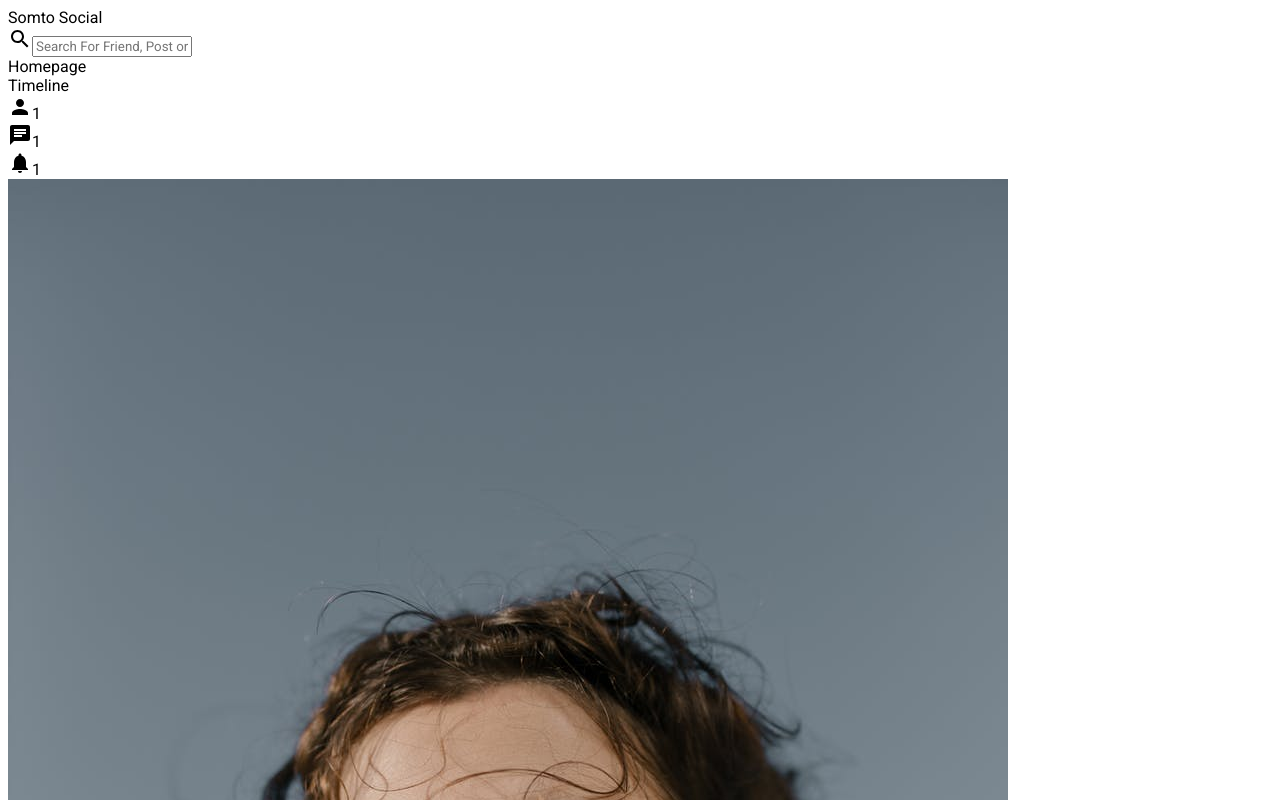
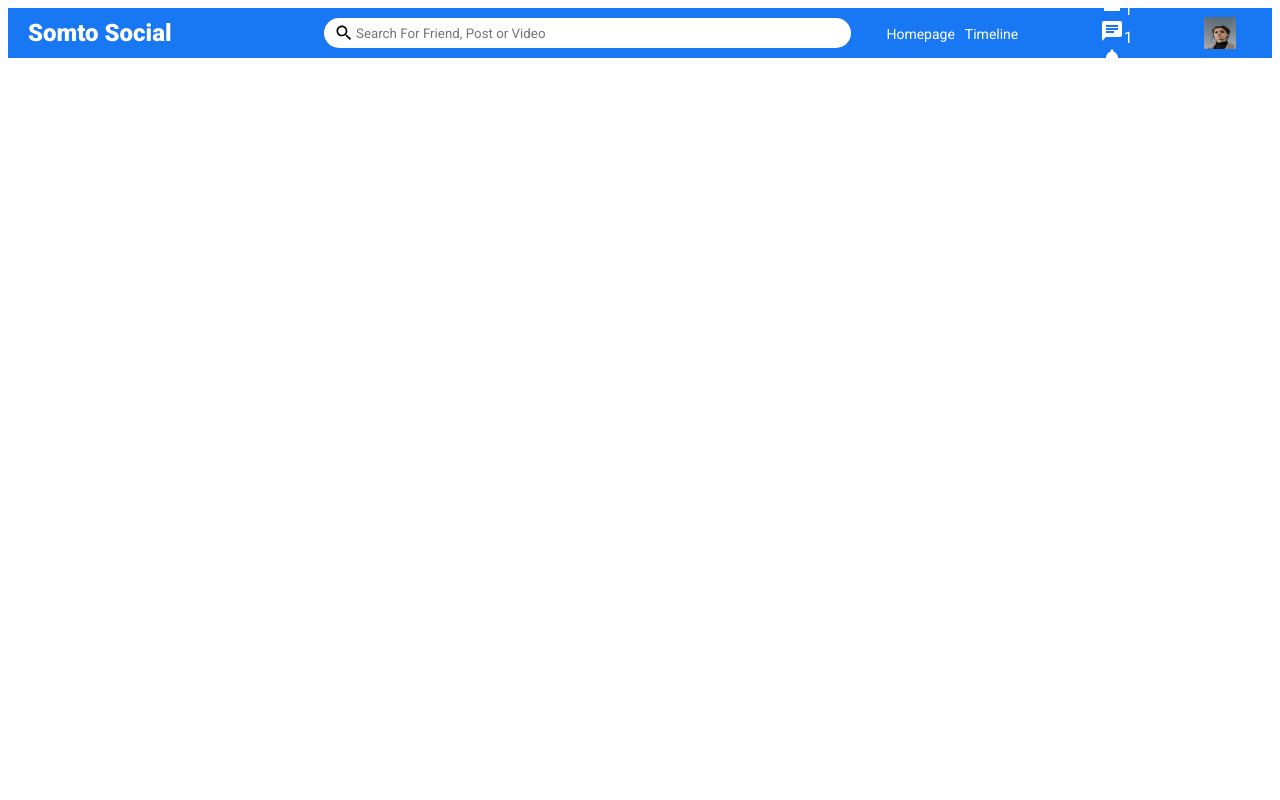
Before and after one commit to Chrstphr9/React-Social-App, a React (Vite) app: page / in a window 1280 px wide. Shown: the top 800 px of the page. Built offline with nearby package versions, Linux system fonts and the light colour scheme.

Commit message:
sorted topbarRight

```diff
--- a/src/components/Topbar/Topbar.css
+++ b/src/components/Topbar/Topbar.css
@@ -0,0 +1,65 @@
+.topbarContainer {
+    height: 50px;
+    width: 100%;
+    background-color: #1877f2;
+    display: flex;
+    align-items: center;
+    position: sticky;
+    top: 0;
+}
+
+.topbarLeft {
+    flex: 3;
+}
+.logo {
+    font-size: 24px;
+    margin-left: 20px;
+    font-weight: bold;
+    color: white;
+    cursor: pointer;
+}
+.topbarCenter {
+    flex: 5;
+}
+
+.searchBar {
+    width: 100%;
+    height: 30px;
+    background-color: white;
+    border-radius: 30px;
+    display: flex;
+    align-items: center;
+}
+
+.searchIcon {
+    font-size: 20px !important;
+    margin-left: 10px;
+}
+
+.searchInput {
+    border: none;
+    width: 70%;
+}
+
+.searchInput:focus {
+    outline: none;
+}
+
+.topbarRight {
+    flex: 4;
+    display: flex;
+    align-items: center;
+    justify-content: space-around;
+    color: white;
+}
+
+.topbarLink{
+    margin-right: 10px;
+    font-size: 14px;
+    cursor: pointer;
+}
+
+.topbarImg {
+    width: 32px;
+    height: 32px;
+}
--- a/src/components/Topbar/Topbar.jsx
+++ b/src/components/Topbar/Topbar.jsx
@@ -1,5 +1,5 @@
 import { Chat, Notifications, Person, Search } from "@mui/icons-material";
-import "./topbar.css";
+import "./Topbar.css";
 
 export default function Topbar() {
   return (
@@ -9,7 +9,7 @@
       </div>
       <div className="topbarCenter">
         <div className="searchBar">
-          <Search />
+          <Search className="searchIcon"/>
           <input
             type="text"
             placeholder="Search For Friend, Post or Video"
@@ -19,8 +19,8 @@
       </div>
       <div className="topbarRight">
         <div className="topbarLinks">
-          <div className="topbarLink">Homepage</div>
-          <div className="topbarLink">Timeline</div>
+          <span className="topbarLink">Homepage</span>
+          <span className="topbarLink">Timeline</span>
         </div>
         <div className="topbarIcons">
           <div className="topbarIconItem">
```
